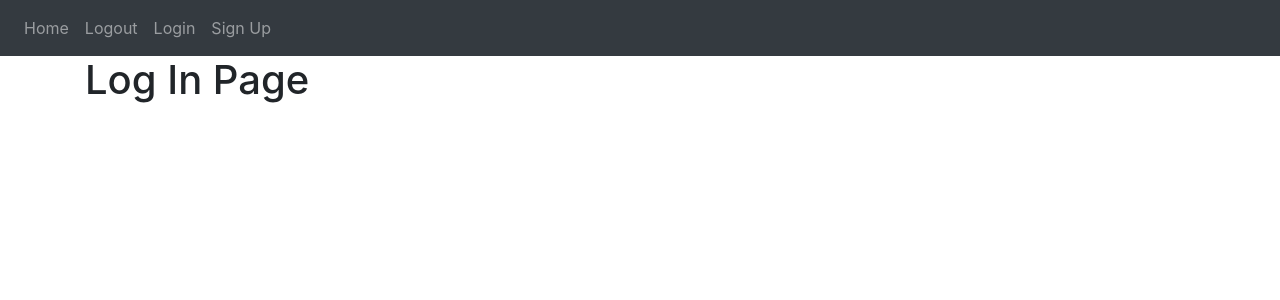
After one commit to nimpy-wth/flask-web, a Flask app: template website/templates/login.html in a window 1280 px wide. The commit adds this page. Shown: the top 300 px of the page. Run offline with Flask 3, Linux system fonts and the light colour scheme; the template is opened without the code that fills it, so the values that code supplies are empty; some libraries are stand-ins or nearby versions.

Commit message:
add login and signup .html

```diff
--- a/website/templates/base.html
+++ b/website/templates/base.html
@@ -1,5 +1,3 @@
-Base.html
-
 <!DOCTYPE html>
 <html>
   <head>
@@ -39,6 +37,8 @@ Base.html
       </div>
     </nav>
 
+    <div class="container">{% block content %} {% endblock %}</div>
+
     <script
       src="https://code.jquery.com/jquery-3.2.1.slim.min.js"
       integrity="sha384-KJ3o2DKtIkvYIK3UENzmM7KCkRr/rE9/Qpg6aAZGJwFDMVNA/GpGFF93hXpG5KkN"
--- a/website/templates/home.html
+++ b/website/templates/home.html
@@ -1 +1,5 @@
-{% extends "base.html" %} {% block title %}Changed{% endblock%}
+{% extends "base.html" %} {% block title %}Home{% endblock%}
+
+{% block content %}
+<h1>Home Page</h1>
+{% endblock %}
--- /dev/null
+++ b/website/templates/login.html
@@ -0,0 +1,5 @@
+{% extends "base.html" %} {% block title %}Log In{% endblock%}
+
+{% block content %}
+<h1>Log In Page</h1>
+{% endblock %}
--- /dev/null
+++ b/website/templates/signup.html
@@ -0,0 +1,5 @@
+{% extends "base.html" %} {% block title %}Sign Up{% endblock%}
+
+{% block content %}
+<h1>Sign Up Page</h1>
+{% endblock %}
```
